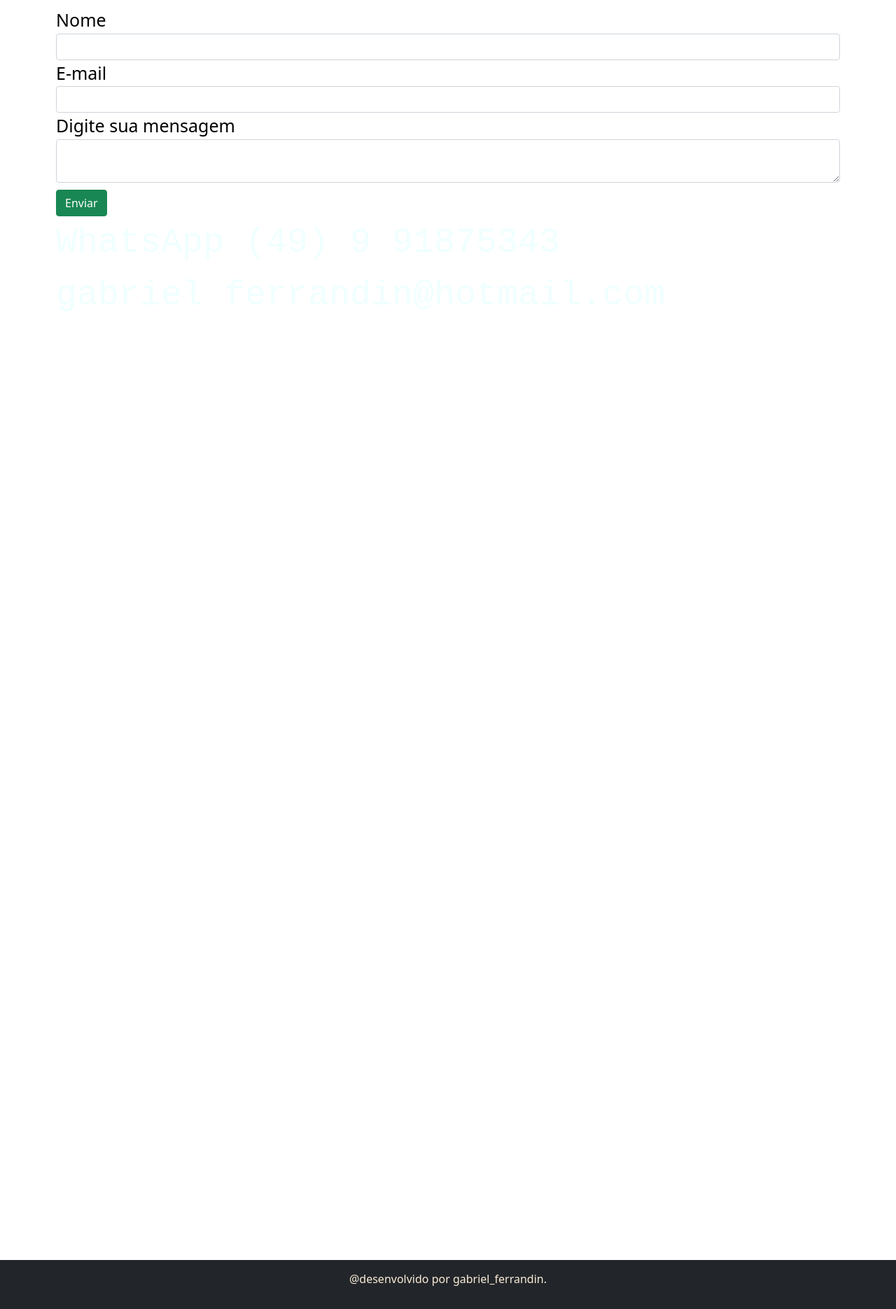
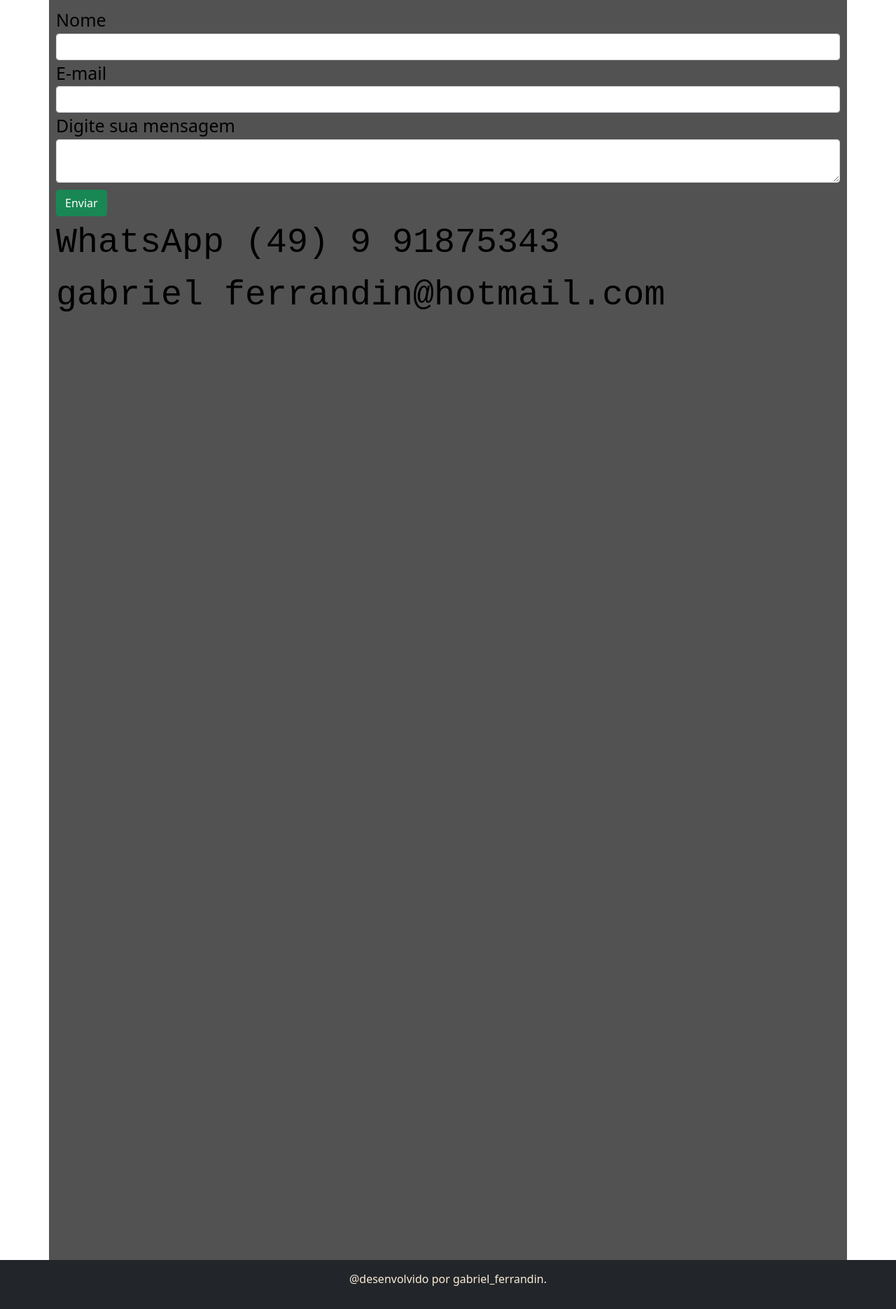
Before and after one commit to gabferr/gabrielferrportfolio, a Flask app: page /contato in a window 1280 px wide. Shown: the part 56-1926 px from the top of the page at 70% size. Run offline with Flask 2, Linux system fonts and the light colour scheme.

Commit message:
Edição no css da secao contato

```diff
--- a/static/contatos.css
+++ b/static/contatos.css
@@ -11,6 +11,6 @@
 }
 .contatos p{
     font-size: 50px;
-    color: azure;
+    color: rgb(0, 0, 0);
     font-family: 'Courier New', Courier, monospace;
 }
--- a/static/main.css
+++ b/static/main.css
@@ -6,7 +6,7 @@
 .principal{
     width: auto;
     height: 1800px;
-    background-color: white;
+    background-color: rgb(82, 82, 82);
 }
 
 
```
